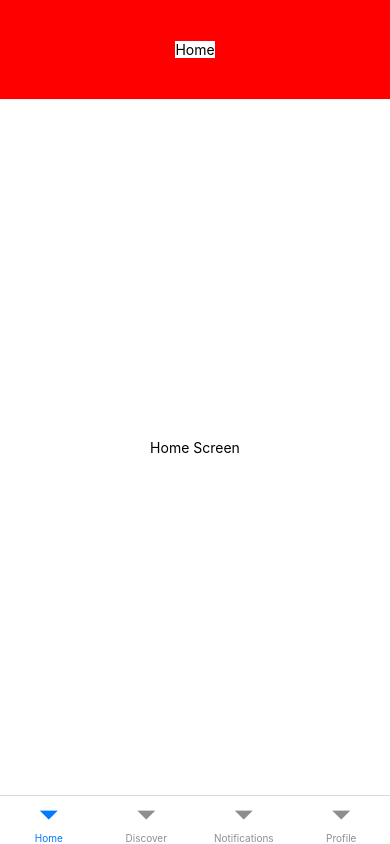
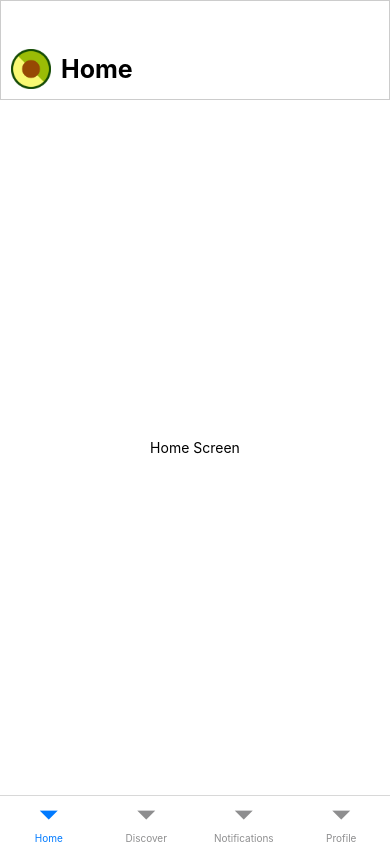
Before and after one commit to ericelizes1/Avocado-App, a React Native app in the folder avocado_src/: screen / in a window 390 px wide. Built offline with nearby package versions, Linux system fonts and the light colour scheme.

Commit message:
Home Screen Header

```diff
--- a/avocado_src/App.js
+++ b/avocado_src/App.js
@@ -28,11 +28,8 @@ export default function App() {
           name="Home"
           component={HomeScreen}
           options={{
-            header: () => <Header
-              placement="center"
-              centerComponent={<HomeHeader/>}
-              containerStyle={styles.header}
-            />
+            header: () =>
+              <HomeHeader/>
           }}
         />
         <Tab.Screen
--- a/avocado_src/App/HomeScreen/HomeHeader.js
+++ b/avocado_src/App/HomeScreen/HomeHeader.js
@@ -1,9 +1,12 @@
-import { StyleSheet, View, Text } from 'react-native';
+import { StyleSheet, View, Text, Image } from 'react-native';
 
 export default function HomeHeader() {
   return (
     <View style={styles.container}>
-      <Text>Home</Text>
+      <View style={styles.subContainer}>
+        <Image source={require('../../assets/logo.png')} style={styles.image}/>
+        <Text style={styles.text}>Home</Text>
+      </View>
     </View>
   );
 }
@@ -11,7 +14,26 @@ export default function HomeHeader() {
 const styles = StyleSheet.create({
   container: {
     backgroundColor: '#fff',
+    borderColor: '#ccc',
+    borderWidth: 1,
+    justifyContent: 'flex-end',
+    height: 100,
+    width: '100%',
+    paddingBottom: 10,
+    paddingLeft: 10,
+  },
+  subContainer: {
+    flexDirection: 'row',
     alignItems: 'center',
-    justifyContent: 'center',
+    justifyContent: 'flex-start',
   },
+  image: {
+    width: 40,
+    height: 40,
+  },
+  text: {
+    fontSize: 25,
+    paddingLeft: 10,
+    fontWeight: 'bold',
+  }
 });
```
Also changed, not shown: avocado_src/package.json (+4 -3 lines), avocado_src/assets/logo.png (added), 1 other file (tests, documents, lock files or other folders).
